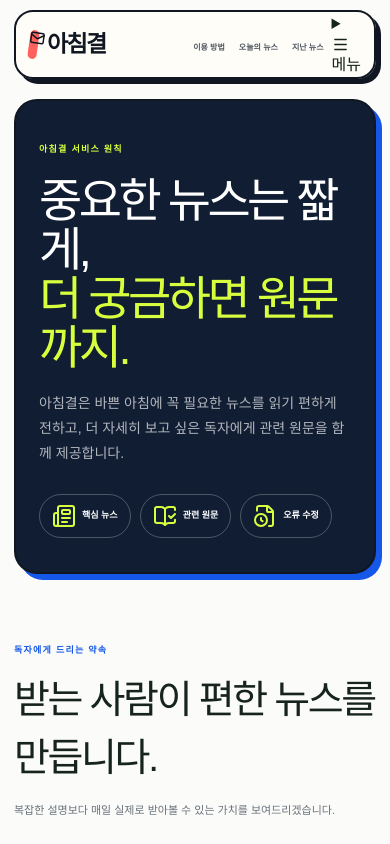
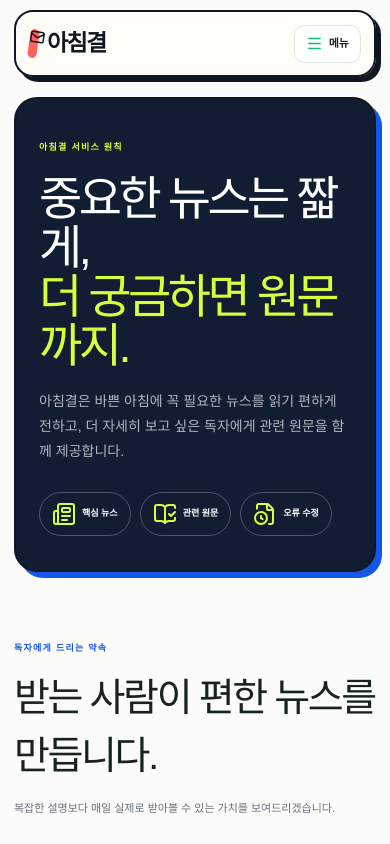
Before and after one commit to boclair98/achim-gyeol, a Next.js app in the folder frontend/: page /trust in a window 390 px wide. Shown: the top 844 px of the page. Built offline with nearby package versions, Linux system fonts and the light colour scheme; no server answers.

Commit message:
feat(ux): refine responsive navigation

```diff
--- a/frontend/app/landing.css
+++ b/frontend/app/landing.css
@@ -460,3 +460,140 @@ body {
   .landing-primary { transition: none; }
   .subscription-modal-layer,.subscription-modal { animation: none; }
 }
+
+
+/* Shared navigation polish */
+.site-header-links {
+  display: flex;
+  align-items: center;
+  gap: 8px;
+}
+
+.site-mobile-nav {
+  display: none;
+  position: relative;
+}
+
+.site-mobile-nav summary {
+  display: inline-flex;
+  align-items: center;
+  gap: 6px;
+  min-height: 38px;
+  border: 1px solid var(--landing-line, #dbe7df);
+  border-radius: 11px;
+  background: rgba(255, 255, 255, .9);
+  padding: 0 11px;
+  color: var(--landing-ink, #17231d);
+  cursor: pointer;
+  font-size: 11px;
+  font-weight: 800;
+  list-style: none;
+  user-select: none;
+}
+
+.site-mobile-nav summary::-webkit-details-marker {
+  display: none;
+}
+
+.site-mobile-nav summary svg {
+  color: var(--landing-green, #18b779);
+}
+
+.site-mobile-nav[open] summary {
+  border-color: var(--landing-green, #18b779);
+  background: var(--landing-green-soft, #e8f8f0);
+  color: #08734b;
+}
+
+.site-mobile-menu {
+  position: absolute;
+  top: calc(100% + 10px);
+  right: 0;
+  z-index: 45;
+  display: grid;
+  min-width: 190px;
+  gap: 3px;
+  border: 1px solid var(--landing-line, #dbe7df);
+  border-radius: 15px;
+  background: rgba(255, 255, 255, .98);
+  padding: 8px;
+  box-shadow: 0 16px 38px rgba(22, 62, 44, .15);
+}
+
+.site-mobile-menu a {
+  display: flex;
+  align-items: center;
+  min-height: 39px;
+  border-radius: 9px;
+  padding: 0 11px;
+  color: #53635b;
+  font-size: 11px;
+  font-weight: 750;
+  text-decoration: none;
+}
+
+.site-mobile-menu a:hover,
+.site-mobile-menu a:focus-visible {
+  background: var(--landing-green-soft, #e8f8f0);
+  color: #08734b;
+  outline: none;
+}
+
+@media (max-width: 900px) {
+  .landing-shell .site-header {
+    grid-template-columns: minmax(0, 1fr) auto auto;
+  }
+
+  .landing-shell .site-header > nav {
+    display: flex;
+    justify-self: end;
+  }
+
+  .landing-shell .site-header-links {
+    display: none;
+  }
+
+  .landing-shell .site-mobile-nav {
+    display: block;
+  }
+
+  .landing-shell .site-context {
+    padding-inline: 11px;
+    font-size: 11px;
+  }
+}
+
+@media (max-width: 720px) {
+  .enterprise-shell .site-header > nav {
+    display: flex;
+    justify-self: end;
+  }
+
+  .enterprise-shell .site-header-links {
+    display: none;
+  }
+
+  .enterprise-shell .site-mobile-nav {
+    display: block;
+  }
+
+  .enterprise-shell .site-header nav {
+    gap: 0;
+  }
+}
+
+@media (max-width: 600px) {
+  .landing-shell .site-header {
+    grid-template-columns: minmax(0, 1fr) auto;
+  }
+
+  .landing-shell .site-context {
+    display: none;
+  }
+
+  .landing-shell .site-mobile-nav summary {
+    min-height: 35px;
+    padding-inline: 10px;
+    font-size: 10px;
+  }
+}
```
